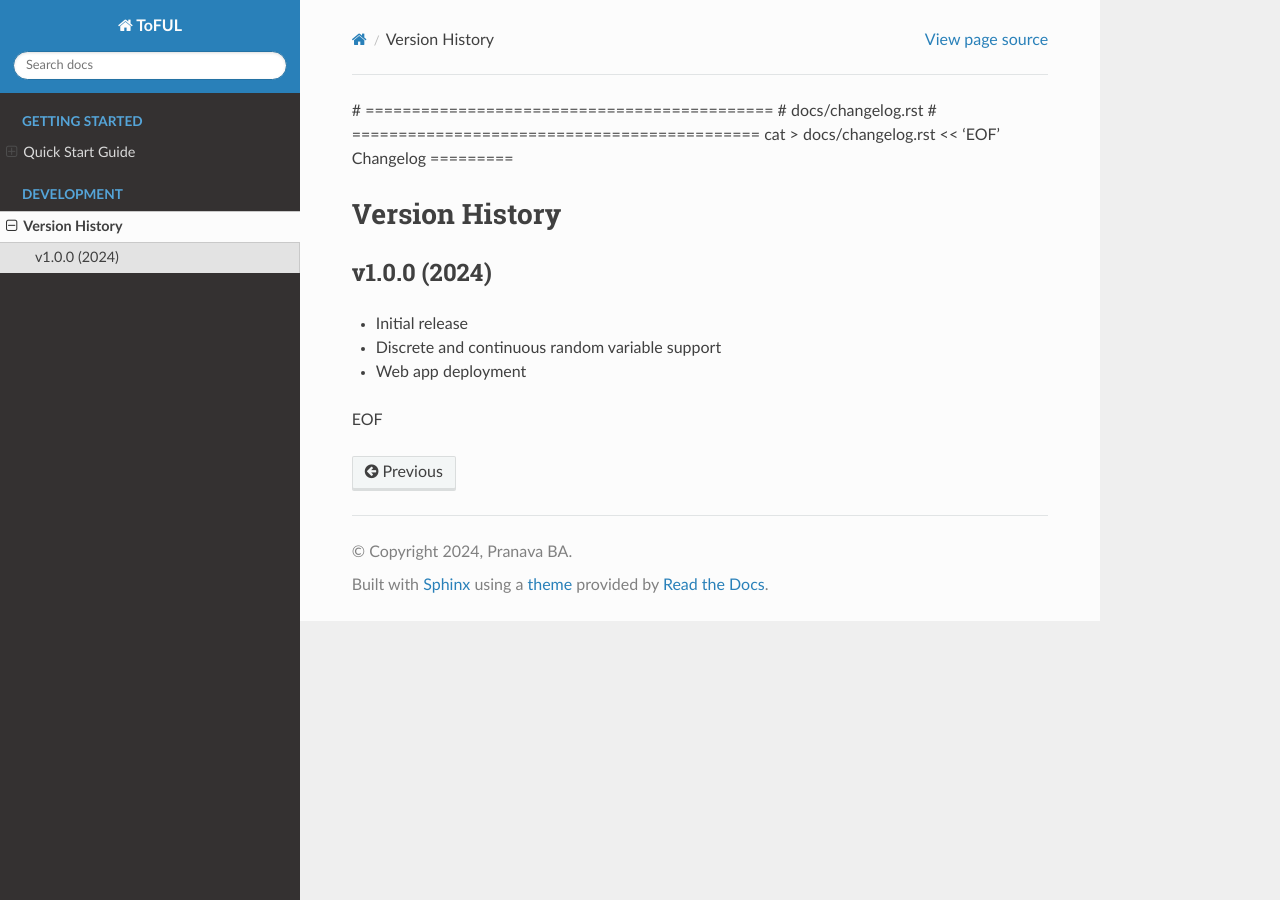
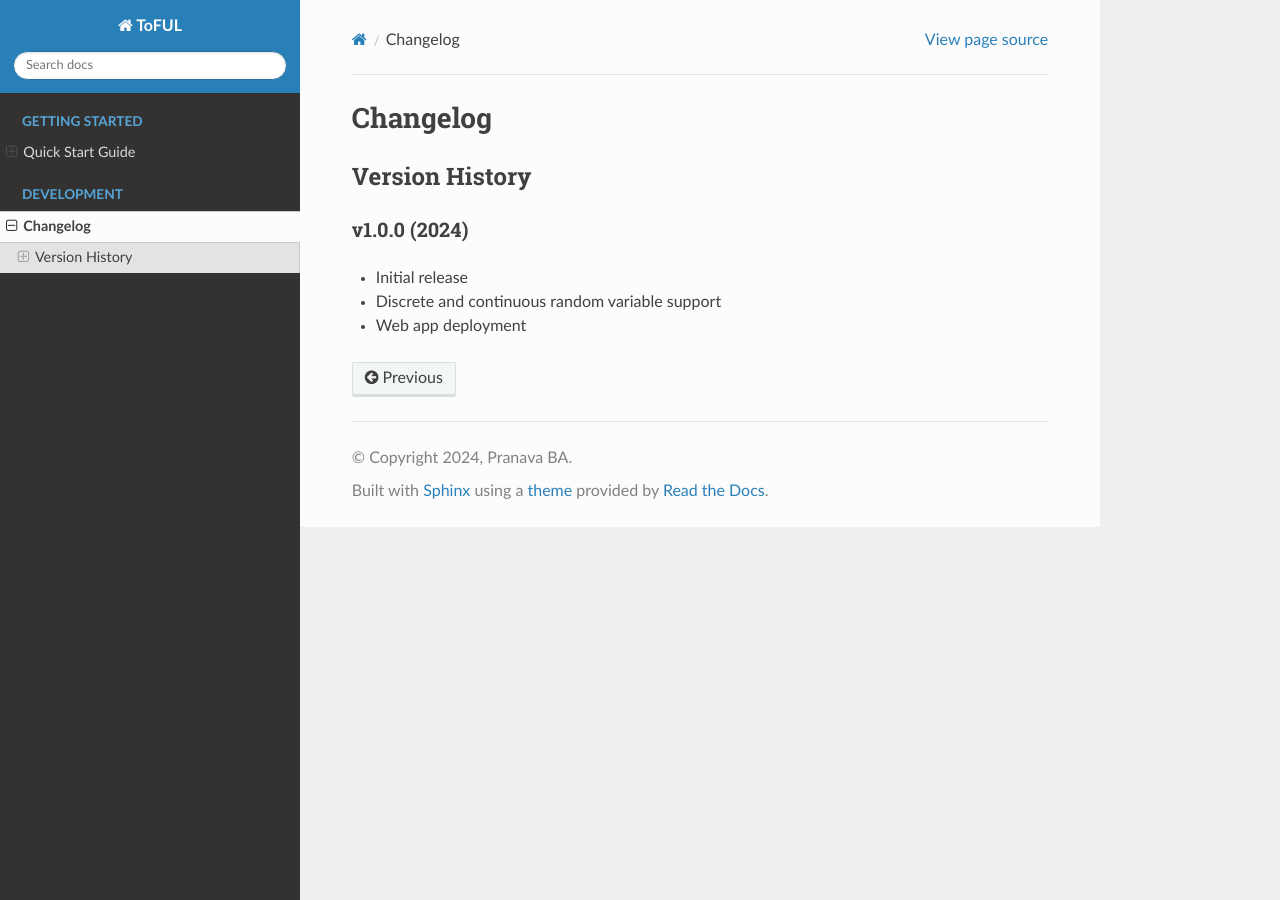
Before and after one commit to pranava-ba/ToFUL, a Sphinx documentation site: the page built from docs/changelog.rst, in a window 1280 px wide. Built offline with Sphinx 7.4.7 and the Read the Docs theme 3.1.0, drawn with Linux system fonts in a browser that asks for light colours; pages that are not in the unit, such as notebooks, are missing from menus.

Commit message:
Update changelog.rst

```diff
--- a/docs/changelog.rst
+++ b/docs/changelog.rst
@@ -1,7 +1,3 @@
-# ============================================
-# docs/changelog.rst
-# ============================================
-cat > docs/changelog.rst << 'EOF'
 Changelog
 =========
 
@@ -14,4 +10,3 @@ v1.0.0 (2024)
 * Initial release
 * Discrete and continuous random variable support
 * Web app deployment
-EOF
```
